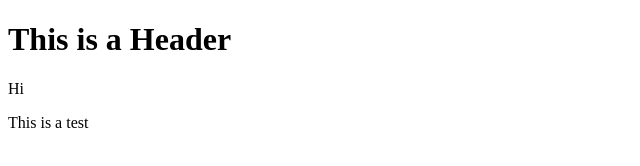
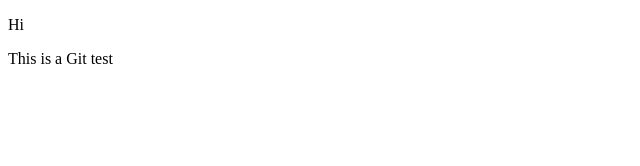
Before and after one commit to 3sc0b3d0/git-test, a plain HTML site: page index.html in a window 1280 px wide. Shown: the whole page, without its empty margins (0-640 px from the left). Drawn offline with Linux system fonts and the light colour scheme.

Commit message:
updaated change

```diff
--- a/index.html
+++ b/index.html
@@ -1,8 +1,9 @@
 <!DOCTYPE html>
 <html>
     <body>
-        <h1>This is a Header</h1>
+
         <p>Hi</p>
-        <p>This is a test</p>
-    </b,ody>
+        <p>This is a Git test</p>
+    </body>
+    <p></p>
 </html>
```
